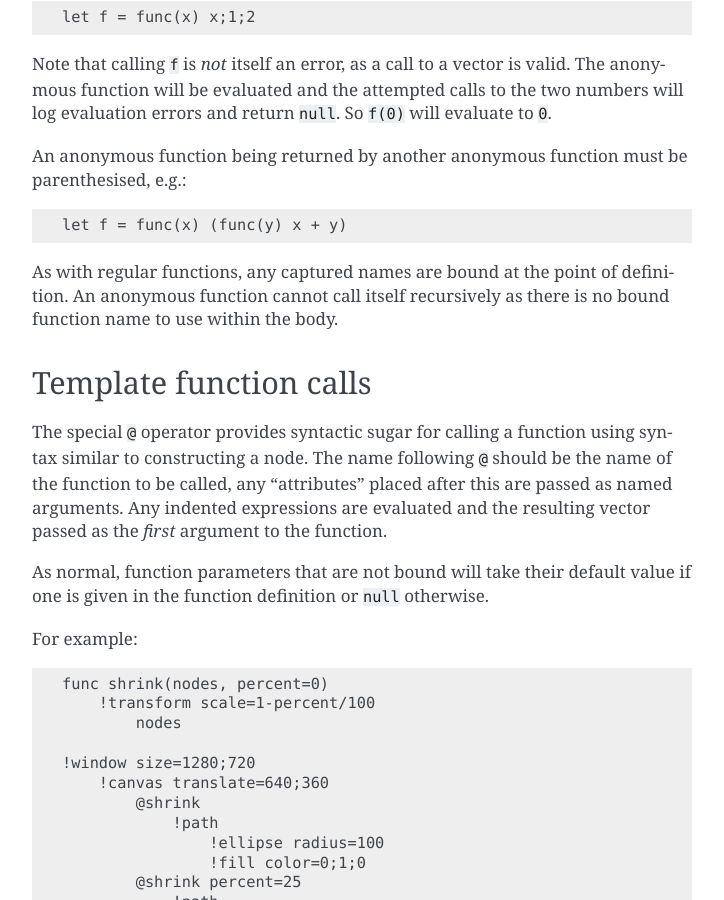
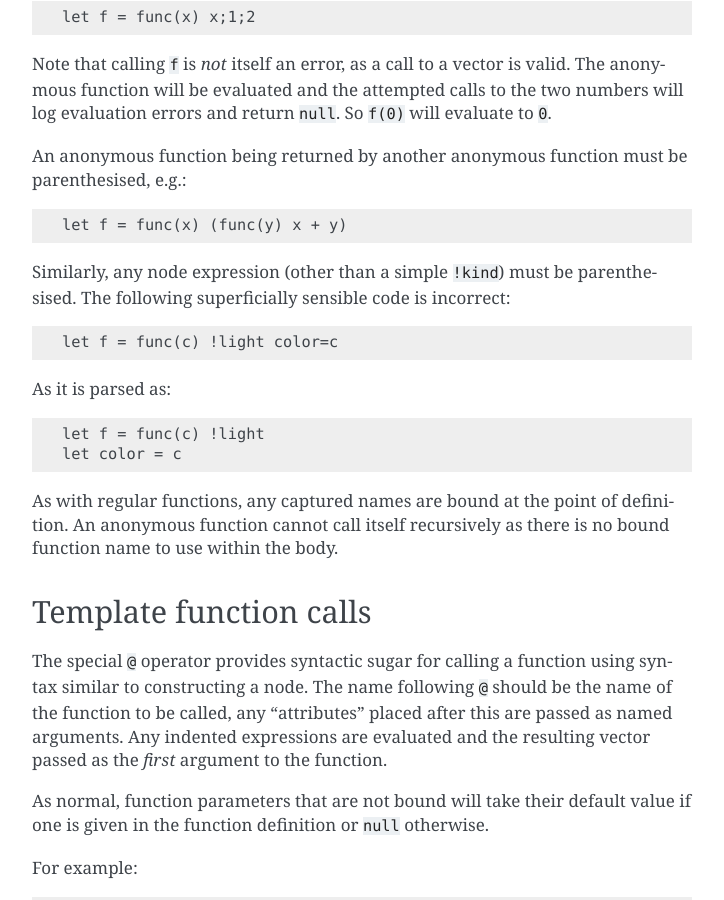
Before and after one commit to jonathanhogg/flitter, a Sphinx documentation site: the page built from docs/language.md, in a window 1280 px wide and 900 px high, scrolled down 18317 px. Shown: the whole window, without its empty margins (388-1112 px from the left). Built offline with Sphinx 7.4.7, drawn with Linux system fonts in a browser that asks for light colours.

Commit message:
Add another explanatory example to rules on anonymous functions

````diff
--- a/docs/language.md
+++ b/docs/language.md
@@ -900,6 +900,20 @@ parenthesised, e.g.:
 let f = func(x) (func(y) x + y)
 ```
 
+Similarly, any node expression (other than a simple `!kind`) must be
+parenthesised. The following superficially sensible code is incorrect:
+
+```flitter
+let f = func(c) !light color=c
+```
+
+As it is parsed as:
+
+```flitter
+let f = func(c) !light
+let color = c
+```
+
 As with regular functions, any captured names are bound at the point of
 definition. An anonymous function cannot call itself recursively as there is
 no bound function name to use within the body.
````
